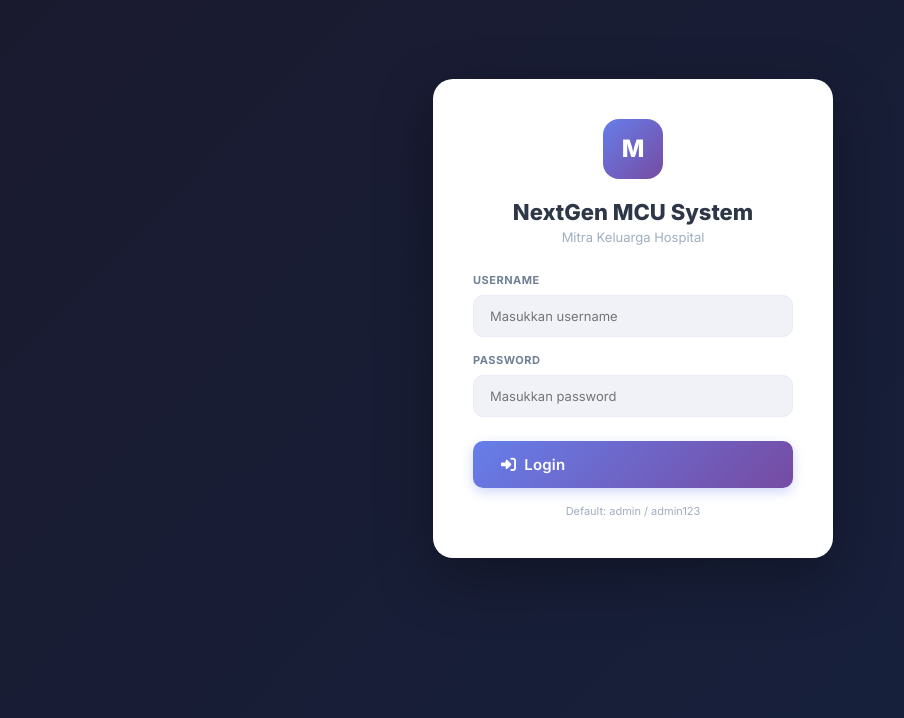
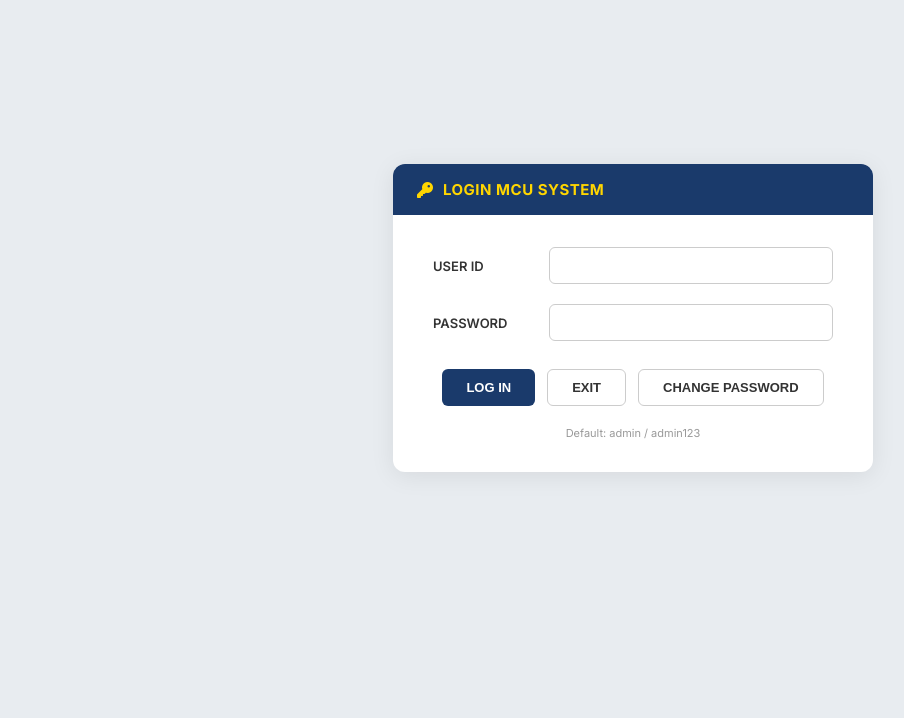
Before and after one commit to sangkuriangg9928/nextgen-mcu, a website: page public/index.html in a window 1280 px wide. Shown: the part 82-800 px from the top of the page, without its empty margins (7-911 px from the left). Drawn offline with Linux system fonts and the light colour scheme.

Commit message:
fix-login-screen-match-reference

```diff
--- a/public/index.html
+++ b/public/index.html
@@ -254,15 +254,16 @@
   </main>
 </div>
 <!-- LOGIN SCREEN -->
-<div id="loginScreen" style="display:none;position:fixed;top:0;left:0;right:0;bottom:0;background:linear-gradient(135deg,#1a1a2e,#16213e);z-index:999;display:flex;align-items:center;justify-content:center">
-  <div style="background:#fff;border-radius:20px;padding:40px;width:90%;max-width:400px;text-align:center;box-shadow:0 20px 60px rgba(0,0,0,.3)">
-    <div style="width:60px;height:60px;background:linear-gradient(135deg,var(--g1),var(--g2));border-radius:16px;display:flex;align-items:center;justify-content:center;margin:0 auto 20px;color:#fff;font-size:24px;font-weight:800">M</div>
-    <h2 style="font-size:22px;font-weight:800;margin-bottom:4px">NextGen MCU System</h2>
-    <p style="color:var(--text-muted);font-size:13px;margin-bottom:28px">Mitra Keluarga Hospital</p>
-    <div class="fi" style="text-align:left;margin-bottom:16px"><label>Username</label><input type="text" id="loginUser" placeholder="Masukkan username"></div>
-    <div class="fi" style="text-align:left;margin-bottom:24px"><label>Password</label><input type="password" id="loginPass" placeholder="Masukkan password"></div>
-    <button class="btn btn-p btn-lg" style="width:100%" onclick="doLogin()"><i class="fas fa-sign-in-alt"></i> Login</button>
-    <p style="font-size:11px;color:var(--text-muted);margin-top:16px">Default: admin / admin123</p>
+<div id="loginScreen" style="position:fixed;top:0;left:0;right:0;bottom:0;background:#E8ECF0;z-index:999;display:flex;align-items:center;justify-content:center;flex-direction:column">
+  <div style="position:absolute;top:24px;left:32px;display:flex;align-items:center;gap:8px"><svg width="40" height="40" viewBox="0 0 40 40"><circle cx="20" cy="12" r="8" fill="#00B4D8"/><circle cx="14" cy="26" r="7" fill="#FF6B9D"/><circle cx="26" cy="26" r="7" fill="#FFD600"/></svg><div style="font-size:18px;font-weight:800;color:#1a1a2e">Mitra<br>Keluarga</div></div>
+  <div style="background:#fff;border-radius:12px;width:90%;max-width:480px;overflow:hidden;box-shadow:0 4px 24px rgba(0,0,0,.08)">
+    <div style="background:#1a3a6b;padding:16px 24px;display:flex;align-items:center;gap:10px"><i class="fas fa-key" style="color:#FFD600;font-size:16px"></i><span style="color:#FFD600;font-size:15px;font-weight:700;letter-spacing:.5px">LOGIN MCU SYSTEM</span></div>
+    <div style="padding:32px 40px">
+      <div style="display:flex;align-items:center;gap:16px;margin-bottom:20px"><label style="width:100px;font-size:13px;font-weight:600;color:#333">USER ID</label><input type="text" id="loginUser" style="flex:1;padding:10px 14px;border:1.5px solid #ccc;border-radius:6px;font-size:13px"></div>
+      <div style="display:flex;align-items:center;gap:16px;margin-bottom:28px"><label style="width:100px;font-size:13px;font-weight:600;color:#333">PASSWORD</label><input type="password" id="loginPass" style="flex:1;padding:10px 14px;border:1.5px solid #ccc;border-radius:6px;font-size:13px"></div>
+      <div style="display:flex;gap:12px;justify-content:center"><button onclick="doLogin()" style="padding:10px 24px;background:#1a3a6b;color:#fff;border:none;border-radius:6px;font-size:13px;font-weight:700;cursor:pointer">LOG IN</button><button onclick="toast('Exit')" style="padding:10px 24px;background:#fff;color:#333;border:1.5px solid #ccc;border-radius:6px;font-size:13px;font-weight:600;cursor:pointer">EXIT</button><button onclick="toast('Hubungi admin untuk ganti password')" style="padding:10px 24px;background:#fff;color:#333;border:1.5px solid #ccc;border-radius:6px;font-size:13px;font-weight:600;cursor:pointer">CHANGE PASSWORD</button></div>
+      <p style="font-size:11px;color:#999;margin-top:20px;text-align:center">Default: admin / admin123</p>
+    </div>
   </div>
 </div>
 <!-- MODALS -->
```
